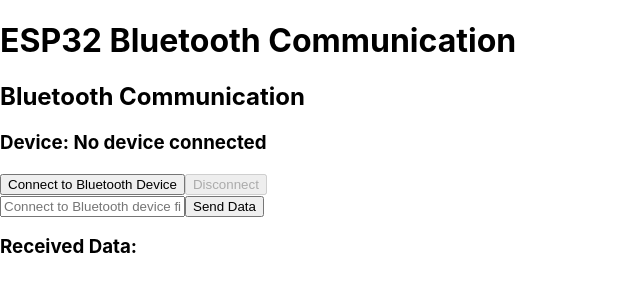
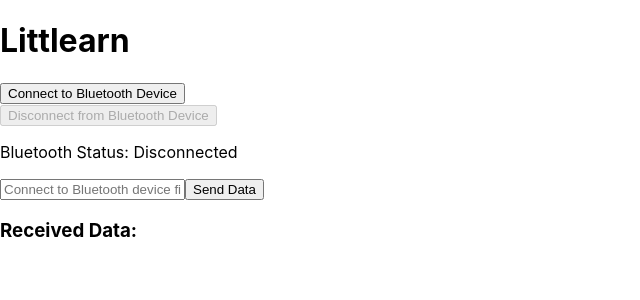
Before and after one commit to mbryant2025/Littlearn, a React (Create React App) app in the folder littlearn-web/: page / in a window 1280 px wide. Shown: the top 300 px of the page, without its empty margins (0-640 px from the left). Built offline with nearby package versions, Linux system fonts and the light colour scheme.

Commit message:
made components for bluetooth features

```diff
--- a/littlearn-web/src/App.tsx
+++ b/littlearn-web/src/App.tsx
@@ -1,13 +1,21 @@
 import React from 'react';
 import { BluetoothProvider } from './BluetoothContext';
 import ConnectBluetooth from './components/ConnectBluetooth';
+import BluetoothStatus from './components/BluetoothStatus';
+import DisconnectBluetooth from './components/DisconnectBluetooth';
+import SendRawBluetooth from './components/SendRawBluetooth';
+import BluetoothConsole from './components/BluetoothConsole';
 
 const App: React.FC = () => {
   return (
     <div>
     <BluetoothProvider>
-      <h1>ESP32 Bluetooth Communication</h1>
+      <h1>Littlearn</h1>
       <ConnectBluetooth />
+      <DisconnectBluetooth />
+      <BluetoothStatus />
+      <SendRawBluetooth />
+      <BluetoothConsole />
     </BluetoothProvider>
     </div>
 
--- /dev/null
+++ b/littlearn-web/src/components/BluetoothConsole.tsx
@@ -0,0 +1,24 @@
+import React, { useState, useEffect } from 'react';
+import { useBluetooth } from '../BluetoothContext';
+
+function BluetoothConsole() {
+    const { bluetoothDevice, outputText, connectToDevice, disconnectDevice, sendBluetoothData } = useBluetooth();
+    const [inputData, setInputData] = useState('');
+
+    useEffect(() => {
+        if (bluetoothDevice) {
+            console.log('Connected to:', bluetoothDevice.name);
+        } else {
+            console.log('Not connected to any Bluetooth device.');
+        }
+    }, [bluetoothDevice]);
+
+    return (
+        <div>
+            <h3>Received Data:</h3>
+            <div>{outputText}</div>
+        </div>
+    );
+}
+
+export default BluetoothConsole;
--- /dev/null
+++ b/littlearn-web/src/components/BluetoothStatus.tsx
@@ -0,0 +1,23 @@
+import React, { useState, useEffect } from 'react';
+import { useBluetooth } from '../BluetoothContext';
+
+function BluetoothStatus() {
+  const { bluetoothDevice, outputText, connectToDevice, disconnectDevice, sendBluetoothData } = useBluetooth();
+
+
+  useEffect(() => {
+    if (bluetoothDevice) {
+      console.log('Connected to:', bluetoothDevice.name);
+    } else {
+      console.log('Not connected to any Bluetooth device.');
+    }
+  }, [bluetoothDevice]);
+
+  return (
+    <div>
+      <p>Bluetooth Status: {bluetoothDevice ? 'Connected to ' + bluetoothDevice.name : 'Disconnected'}</p>
+    </div>
+  );
+}
+
+export default BluetoothStatus;
--- a/littlearn-web/src/components/ConnectBluetooth.tsx
+++ b/littlearn-web/src/components/ConnectBluetooth.tsx
@@ -42,27 +42,9 @@
 
   return (
     <div>
-      <h2>Bluetooth Communication</h2>
-      <h3>Device: {bluetoothDevice?.name || 'No device connected'}</h3>
       <button onClick={handleConnect} disabled={bluetoothDevice !== null}>
         Connect to Bluetooth Device
       </button>
-      <button onClick={handleDisconnect} disabled={!bluetoothDevice}>
-        Disconnect
-      </button>
-      <div>
-        <input
-          type="text"
-          placeholder={bluetoothDevice ? 'Send data to Bluetooth device' : 'Connect to Bluetooth device first'}
-          value={inputData}
-          onChange={(e) => setInputData(e.target.value)}
-        />
-        <button onClick={handleSendData}>Send Data</button>
-      </div>
-      <div>
-        <h3>Received Data:</h3>
-        <div>{outputText}</div>
-      </div>
     </div>
   );
 }
--- /dev/null
+++ b/littlearn-web/src/components/DisconnectBluetooth.tsx
@@ -0,0 +1,32 @@
+import React, { useEffect } from 'react';
+import { useBluetooth } from '../BluetoothContext';
+
+function DisconnectBluetooth() {
+  const { bluetoothDevice, outputText, connectToDevice, disconnectDevice, sendBluetoothData } = useBluetooth();
+
+  const handleDisconnect = async () => {
+    try {
+      await disconnectDevice();
+    } catch (error) {
+      console.error('Error disconnecting from Bluetooth device:', error);
+    }
+  };
+
+  useEffect(() => {
+    if (bluetoothDevice) {
+      console.log('Connected to:', bluetoothDevice.name);
+    } else {
+      console.log('Not connected to any Bluetooth device.');
+    }
+  }, [bluetoothDevice]);
+
+  return (
+    <div>
+      <button onClick={handleDisconnect} disabled={bluetoothDevice === null}>
+        Disconnect from Bluetooth Device
+      </button>
+    </div>
+  );
+}
+
+export default DisconnectBluetooth;
--- /dev/null
+++ b/littlearn-web/src/components/SendRawBluetooth.tsx
@@ -0,0 +1,40 @@
+import React, { useState, useEffect } from 'react';
+import { useBluetooth } from '../BluetoothContext';
+
+function SendRawBluetooth() {
+    const { bluetoothDevice, outputText, connectToDevice, disconnectDevice, sendBluetoothData } = useBluetooth();
+    const [inputData, setInputData] = useState('');
+
+    const handleSendData = async () => {
+        try {
+            if (inputData) {
+                await sendBluetoothData(inputData);
+                setInputData('');
+            }
+        } catch (error) {
+            console.error('Error sending data to Bluetooth device:', error);
+        }
+    };
+
+    useEffect(() => {
+        if (bluetoothDevice) {
+            console.log('Connected to:', bluetoothDevice.name);
+        } else {
+            console.log('Not connected to any Bluetooth device.');
+        }
+    }, [bluetoothDevice]);
+
+    return (
+        <div>
+            <input
+                type="text"
+                placeholder={bluetoothDevice ? 'Send data to Bluetooth device' : 'Connect to Bluetooth device first'}
+                value={inputData}
+                onChange={(e) => setInputData(e.target.value)}
+            />
+            <button onClick={handleSendData}>Send Data</button>
+        </div>
+    );
+}
+
+export default SendRawBluetooth;
```
Also changed, not shown: 1 other file (tests, documents, lock files or other folders).
